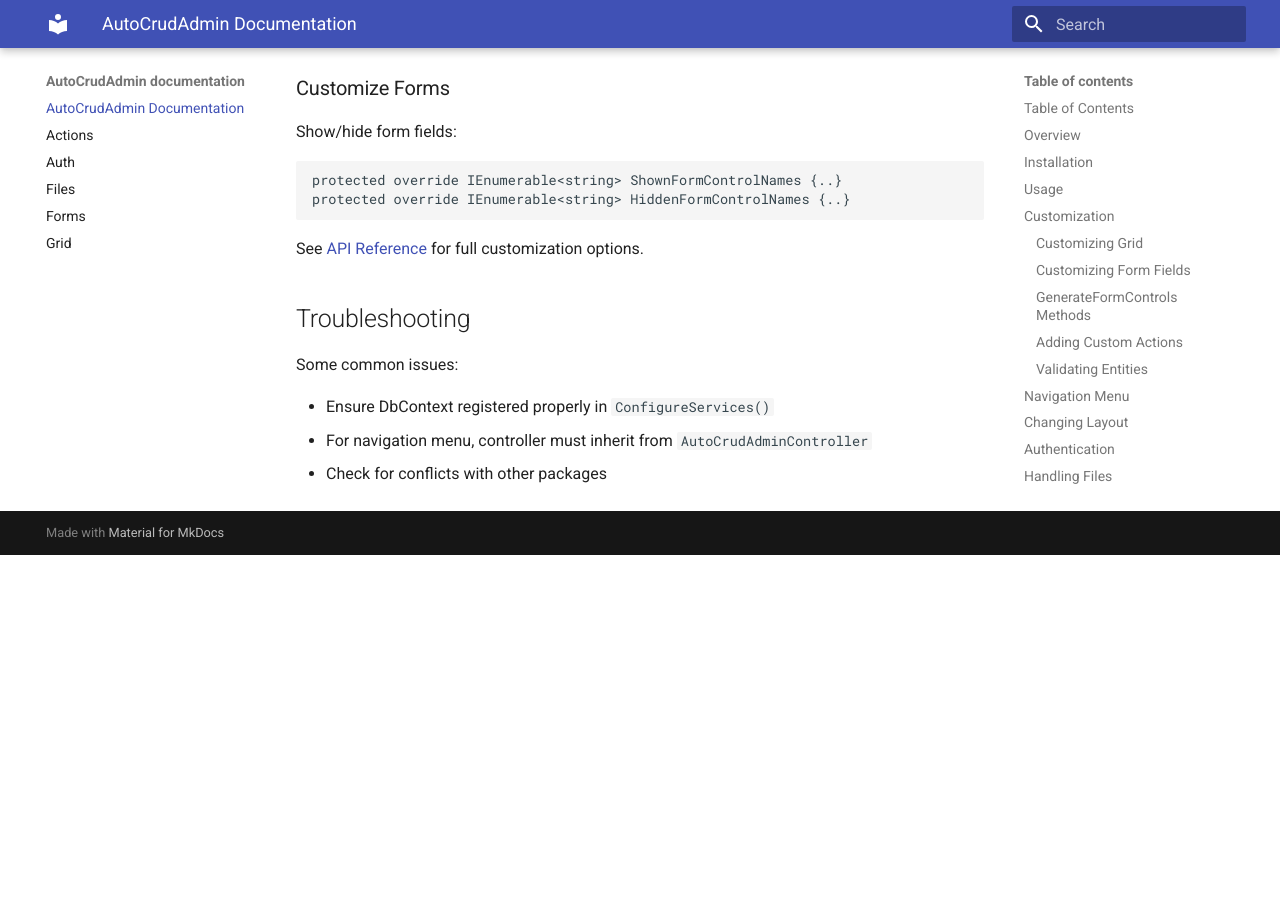
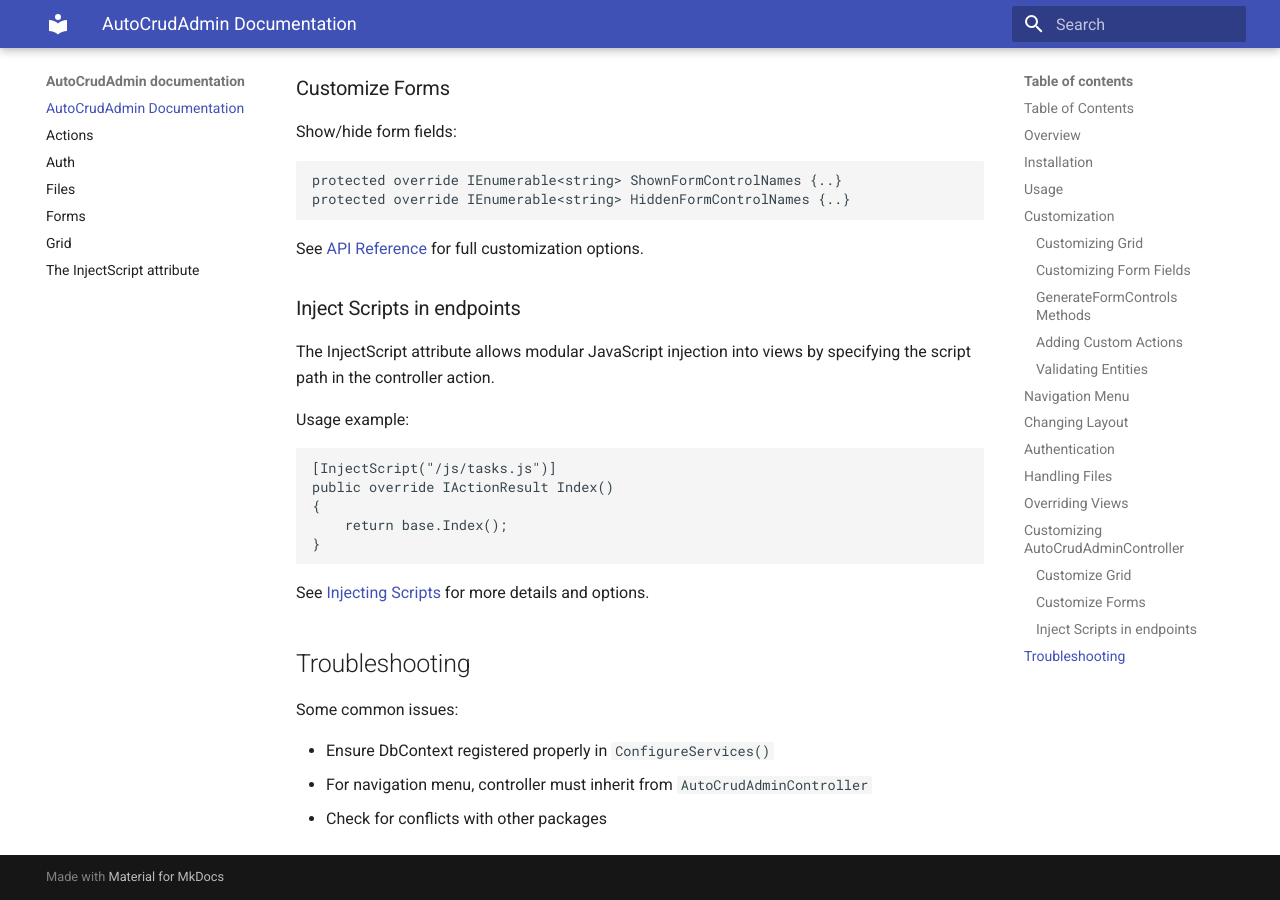
Before and after one commit to Minkov/AutoCrudAdmin, an MkDocs documentation site: the page built from docs/README.md, in a window 1280 px wide and 900 px high, scrolled down 4727 px. Built offline with MkDocs 1.6.1 and Material for MkDocs 9.7.7, drawn with Linux system fonts in a browser that asks for light colours; before the commit the page ends 5282 px from its top, so only the background shows below that.

Commit message:
Add docs and implement injecting in index view

````diff
--- a/docs/README.md
+++ b/docs/README.md
@@ -205,6 +205,21 @@
 
 See [API Reference](https://github.com/minkov/autocrudadmin/blob/master/src/AutoCrudAdmin/Controllers/AutoCrudAdminController.cs) for full customization options.
 
+### Inject Scripts in endpoints
+
+The InjectScript attribute allows modular JavaScript injection into views by specifying the script path in the controller action.
+
+Usage example:
+```csharp
+[InjectScript("/js/tasks.js")]
+public override IActionResult Index()
+{
+    return base.Index();
+}
+```
+
+See [Injecting Scripts](inject-script-attribute.md) for more details and options.
+
 ## Troubleshooting
 
 Some common issues:
````
Also changed, not shown: docs/inject-script-attribute.md (added, +71 -0 lines), 3 other files.
